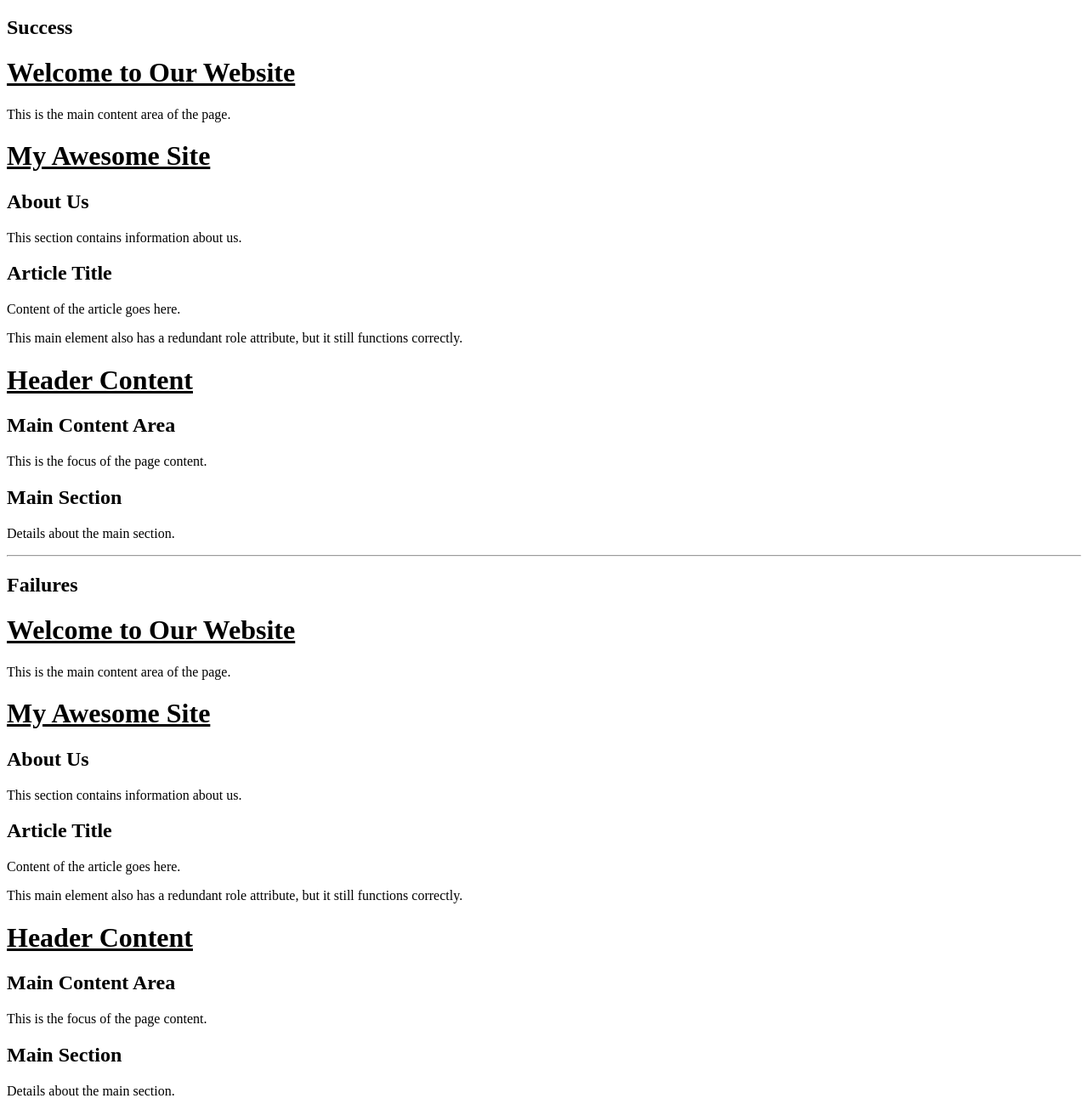
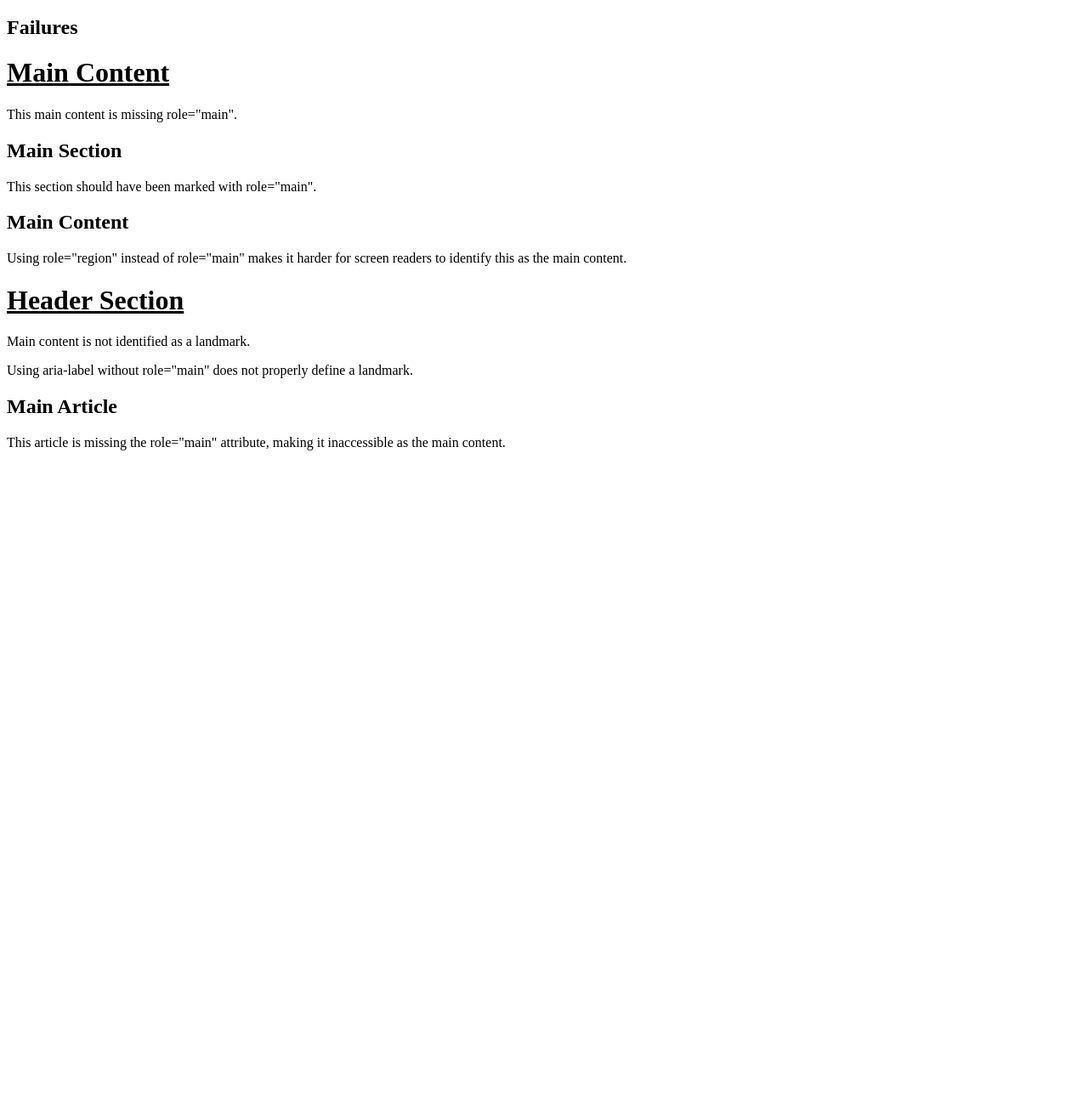
Before and after one commit to jayquake/main-landmark, a website: page index.html in a window 1280 px wide. Shown: the part 61-1360 px from the top of the page at 85% size. After the commit the page ends 800 px from the top, so only its background shows below. Drawn offline with Linux system fonts and the light colour scheme.

Commit message:
Update index.html

```diff
--- a/index.html
+++ b/index.html
@@ -9,110 +9,44 @@
   </head>
   <body>
     <h1>Rule: Main Landmark</h1>
-    <h2>Success</h2>
-    <div className="list-item" id="mainlandmark-success-1">
-      <main>
-        <h1>Welcome to Our Website</h1>
-        <p>This is the main content area of the page.</p>
-      </main>
+      <h2>Failures</h2>
+    <div className="list-item" id="mainlandmark-failure-1">
+          <div>
+            <h1>Main Content</h1>
+            <p>This main content is missing role="main".</p>
           </div>
-    <div className="list-item" id="mainlandmark-success-2">
+        </div>
+        <div className="list-item" id="mainlandmark-failure-2">
+          <section>
+            <h2>Main Section</h2>
+            <p>This section should have been marked with role="main".</p>
+          </section>
+        </div>
+        <div className="list-item" id="mainlandmark-failure-3">
+          <div role="region">
+            <h2>Main Content</h2>
+            <p>Using role="region" instead of role="main" makes it harder for screen readers to identify this as the main content.</p>
+          </div>
+        </div>
+        <div className="list-item" id="mainlandmark-failure-4">
+          <div>
             <header>
-        <h1>My Awesome Site</h1>
+              <h1>Header Section</h1>
             </header>
-      <main>
-        <section>
-          <h2>About Us</h2>
-          <p>This section contains information about us.</p>
-        </section>
-      </main>
+            <p>Main content is not identified as a landmark.</p>
           </div>
-    <div className="list-item" id="mainlandmark-success-3">
-      <main>
+        </div>
+        <div className="list-item" id="mainlandmark-failure-5">
+          <div aria-label="Main Content">
+            <p>Using aria-label without role="main" does not properly define a landmark.</p>
+          </div>
+        </div>
+        <div className="list-item" id="mainlandmark-failure-6">
           <article>
-          <h2>Article Title</h2>
-          <p>Content of the article goes here.</p>
+            <h2>Main Article</h2>
+            <p>This article is missing the role="main" attribute, making it inaccessible as the main content.</p>
           </article>
-      </main>
         </div>
-    <div className="list-item" id="mainlandmark-success-4">
-      <main role="main">
-        <p>
-          This main element also has a redundant role attribute, but it still
-          functions correctly.
-        </p>
-      </main>
-    </div>
-    <div className="list-item" id="mainlandmark-success-5">
-      <header>
-        <h1>Header Content</h1>
-      </header>
-      <main>
-        <h2>Main Content Area</h2>
-        <p>This is the focus of the page content.</p>
-      </main>
-    </div>
-    <div className="list-item" id="mainlandmark-success-6">
-      <main>
-        <section aria-labelledby="main-content-title">
-          <h2 id="main-content-title">Main Section</h2>
-          <p>Details about the main section.</p>
-        </section>
-      </main>
-    </div>
-
-    <hr />
-
-    <h2>Failures</h2>
-    <div className="list-item" id="mainlandmark-success-1">
-      <main>
-        <h1>Welcome to Our Website</h1>
-        <p>This is the main content area of the page.</p>
-      </main>
-    </div>
-    <div className="list-item" id="mainlandmark-success-2">
-      <header>
-        <h1>My Awesome Site</h1>
-      </header>
-      <main>
-        <section>
-          <h2>About Us</h2>
-          <p>This section contains information about us.</p>
-        </section>
-      </main>
-    </div>
-    <div className="list-item" id="mainlandmark-success-3">
-      <main>
-        <article>
-          <h2>Article Title</h2>
-          <p>Content of the article goes here.</p>
-        </article>
-      </main>
-    </div>
-    <div className="list-item" id="mainlandmark-success-4">
-      <main role="main">
-        <p>
-          This main element also has a redundant role attribute, but it still
-          functions correctly.
-        </p>
-      </main>
-    </div>
-    <div className="list-item" id="mainlandmark-success-5">
-      <header>
-        <h1>Header Content</h1>
-      </header>
-      <main>
-        <h2>Main Content Area</h2>
-        <p>This is the focus of the page content.</p>
-      </main>
-    </div>
-    <div className="list-item" id="mainlandmark-success-6">
-      <main>
-        <section aria-labelledby="main-content-title">
-          <h2 id="main-content-title">Main Section</h2>
-          <p>Details about the main section.</p>
-        </section>
-      </main>
     </div>
   </body>
 </html>
```
Lines whose indentation alone changed are shown as unchanged.
